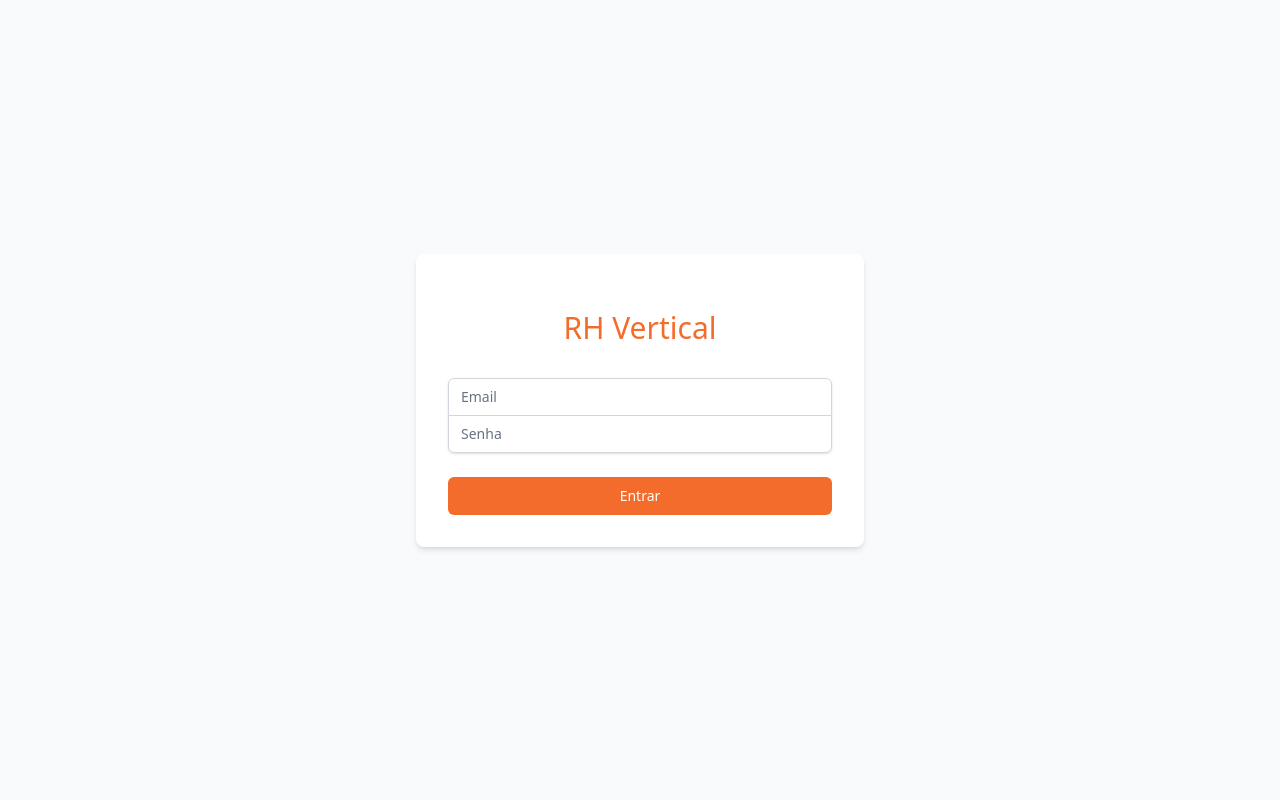
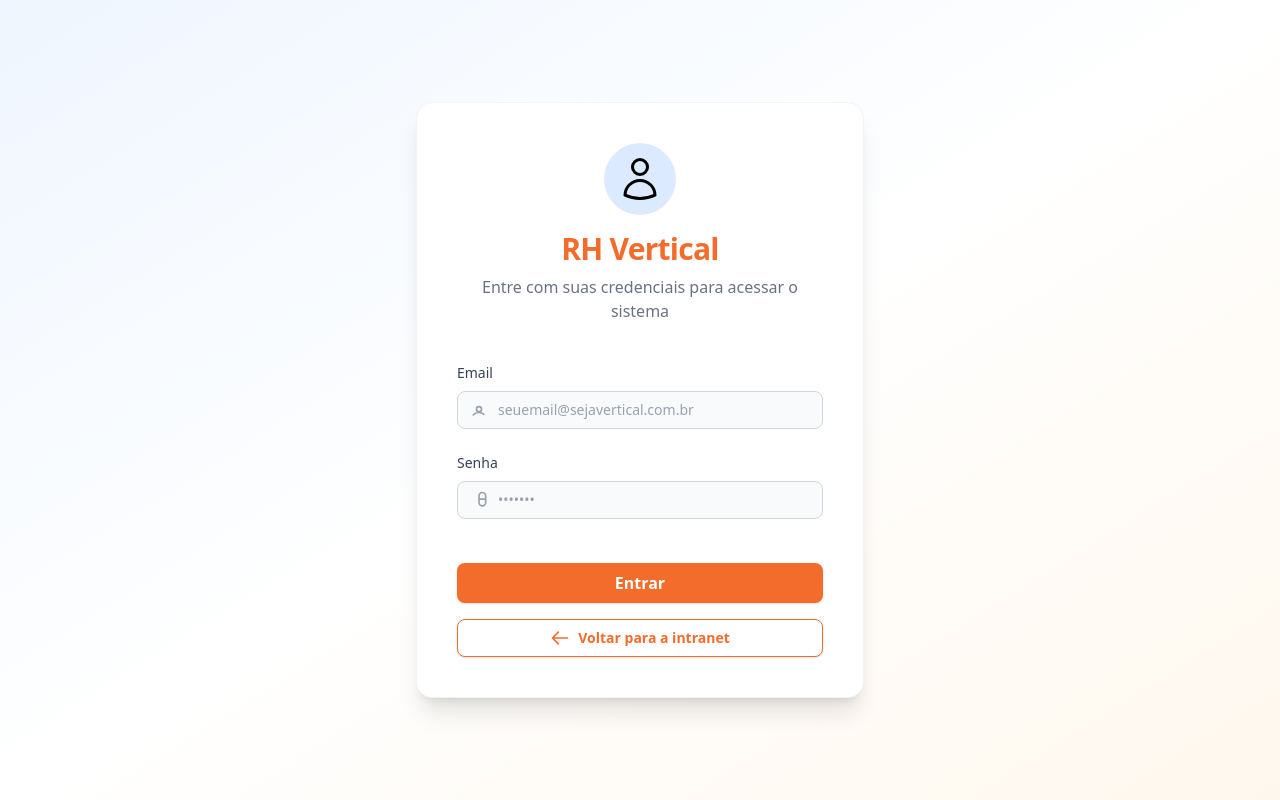
Before and after one commit to SejaVertical/app-rh, a React (Vite) app: page /home in a window 1280 px wide. Built offline with nearby package versions, Linux system fonts and the light colour scheme.

Commit message:
atualizando autenticação

```diff
--- a/src/components/Auth.jsx
+++ b/src/components/Auth.jsx
@@ -1,5 +1,6 @@
 import React, { useState } from "react";
 import { supabase } from "../lib/supabaseclient";
+import { Link, useLocation } from "react-router";
 
 const Auth = () => {
   const [email, setEmail] = useState("");
@@ -13,93 +14,158 @@ const Auth = () => {
     setError(null);
 
     try {
-      // Primeiro, buscamos o usuário pelo email
-      const { data: userData, error: userError } = await supabase
-        .from("users")
-        .select("password")
-        .eq("email", email)
-        .single();
-
-      if (userError) throw userError;
-
-      // Verificamos se a senha corresponde
-      if (userData && userData.password === password) {
-        // Se a senha estiver correta, criamos uma sessão
-        const { data: sessionData, error: sessionError } =
-          await supabase.auth.signInWithPassword({
+      const { data, error } = await supabase.auth.signInWithPassword({
         email,
-            password: userData.password,
+        password,
       });
 
-        if (sessionError) throw sessionError;
+      if (error) throw error;
 
-        // Redirecionar para a página principal após o login
       window.location.href = "/";
-      } else {
+    } catch (err) {
       setError("Email ou senha incorretos");
-      }
-    } catch (err) {
-      setError(err.message);
     } finally {
       setLoading(false);
     }
   };
 
   return (
-    <div className="flex min-h-screen items-center justify-center bg-gray-50">
-      <div className="w-full max-w-md space-y-8 rounded-lg bg-white p-8 shadow-md">
-        <div>
-          <h2 className="mt-6 text-center text-3xl text-[var(--vertical-color)]">
+    <div className="flex min-h-screen items-center justify-center bg-gradient-to-br from-blue-50 via-white to-orange-50">
+      <div className="w-full max-w-md space-y-8 rounded-2xl border border-gray-100 bg-white p-10 shadow-xl">
+        <div className="flex flex-col items-center gap-2">
+          <div className="rounded-full bg-blue-100 p-3">
+            <svg
+              xmlns="http://www.w3.org/2000/svg"
+              fill="none"
+              viewBox="0 0 24 24"
+              strokeWidth={1.5}
+              stroke="currentColor"
+              className="size-12"
+            >
+              <path
+                strokeLinecap="round"
+                strokeLinejoin="round"
+                d="M15.75 6a3.75 3.75 0 1 1-7.5 0 3.75 3.75 0 0 1 7.5 0ZM4.501 20.118a7.5 7.5 0 0 1 14.998 0A17.933 17.933 0 0 1 12 21.75c-2.676 0-5.216-.584-7.499-1.632Z"
+              />
+            </svg>
+          </div>
+          <h2 className="mt-2 text-center text-3xl font-bold tracking-tight text-[var(--vertical-color)]">
             RH Vertical
           </h2>
+          <h3 className="text-center text-base font-light text-gray-500">
+            Entre com suas credenciais para acessar o sistema
+          </h3>
         </div>
-        <form className="mt-8 space-y-6" onSubmit={handleLogin}>
+        <form className="mt-10 space-y-7" onSubmit={handleLogin}>
           {error && (
-            <div className="rounded border border-red-200 bg-red-50 px-4 py-3 text-red-600">
+            <div className="mb-2 rounded border border-red-200 bg-red-50 px-4 py-3 text-sm text-red-600">
               {error}
             </div>
           )}
-          <div className="-space-y-px rounded-md shadow-sm">
+          <div className="space-y-6">
             <div>
-              <label htmlFor="email" className="sr-only">
+              <label
+                htmlFor="email"
+                className="mb-2 block text-sm font-medium text-gray-700"
+              >
                 Email
               </label>
+              <div className="relative flex items-center">
+                <span className="absolute left-3 text-gray-400">
+                  {/* User Icon */}
+                  <svg
+                    xmlns="http://www.w3.org/2000/svg"
+                    className="h-5 w-5"
+                    fill="none"
+                    viewBox="0 0 24 24"
+                    stroke="currentColor"
+                  >
+                    <path
+                      strokeLinecap="round"
+                      strokeLinejoin="round"
+                      strokeWidth={2}
+                      d="M5.121 17.804A9.001 9.001 0 0112 15c2.21 0 4.21.805 5.879 2.146M15 11a3 3 0 11-6 0 3 3 0 016 0z"
+                    />
+                  </svg>
+                </span>
                 <input
                   id="email"
                   name="email"
                   type="email"
                   required
-                className="relative block w-full appearance-none rounded-none rounded-t-md border border-gray-300 px-3 py-2 text-gray-900 placeholder-gray-500 focus:z-10 focus:border-[var(--vertical-color)] focus:ring-[var(--vertical-color)] focus:outline-none sm:text-sm"
-                placeholder="Email"
+                  className="block w-full rounded-lg border border-gray-300 bg-gray-50 py-2 pr-4 pl-10 text-gray-900 placeholder-gray-400 transition focus:border-[var(--vertical-color)] focus:ring-[var(--vertical-color)] focus:outline-none sm:text-sm"
+                  placeholder="seuemail@sejavertical.com.br"
                   value={email}
                   onChange={(e) => setEmail(e.target.value)}
                 />
               </div>
+            </div>
             <div>
-              <label htmlFor="password" className="sr-only">
+              <label
+                htmlFor="password"
+                className="mb-2 block text-sm font-medium text-gray-700"
+              >
                 Senha
               </label>
+              <div className="relative flex items-center">
+                <span className="absolute left-3 text-gray-400">
+                  {/* Lock Icon */}
+                  <svg
+                    xmlns="http://www.w3.org/2000/svg"
+                    className="h-5 w-5"
+                    fill="none"
+                    viewBox="0 0 24 24"
+                    stroke="currentColor"
+                  >
+                    <path
+                      strokeLinecap="round"
+                      strokeLinejoin="round"
+                      strokeWidth={2}
+                      d="M12 11V7a4 4 0 118 0v4m-8 0h8m-8 0v4a4 4 0 008 0v-4"
+                    />
+                  </svg>
+                </span>
                 <input
                   id="password"
                   name="password"
                   type="password"
                   required
-                className="relative block w-full appearance-none rounded-none rounded-b-md border border-gray-300 px-3 py-2 text-gray-900 placeholder-gray-500 focus:z-10 focus:border-[var(--vertical-color)] focus:ring-[var(--vertical-color)] focus:outline-none sm:text-sm"
-                placeholder="Senha"
+                  className="block w-full rounded-lg border border-gray-300 bg-gray-50 py-2 pr-4 pl-10 text-gray-900 placeholder-gray-400 transition focus:border-[var(--vertical-color)] focus:ring-[var(--vertical-color)] focus:outline-none sm:text-sm"
+                  placeholder="•••••••"
                   value={password}
                   onChange={(e) => setPassword(e.target.value)}
                 />
               </div>
             </div>
-
-          <div>
+          </div>
+          <div className="pt-4">
             <button
               type="submit"
               disabled={loading}
-              className="relative flex w-full cursor-pointer justify-center rounded-md border border-transparent bg-[var(--vertical-color)] py-2 text-sm font-medium text-white hover:bg-orange-500"
+              className="flex w-full cursor-pointer justify-center rounded-lg bg-[var(--vertical-color)] py-2 text-base font-semibold text-white shadow transition hover:bg-orange-500"
             >
               {loading ? "Entrando..." : "Entrar"}
             </button>
+            <Link
+              to="https://sejavertical.sharepoint.com/"
+              className="mt-4 flex w-full items-center justify-center gap-2 rounded-lg border border-[var(--vertical-color)] bg-white py-2 text-sm font-semibold text-[var(--vertical-color)] shadow transition hover:bg-blue-50 focus:ring-2 focus:ring-orange-500 focus:ring-offset-2 focus:outline-none"
+            >
+              <svg
+                xmlns="http://www.w3.org/2000/svg"
+                className="h-5 w-5"
+                fill="none"
+                viewBox="0 0 24 24"
+                stroke="currentColor"
+              >
+                <path
+                  strokeLinecap="round"
+                  strokeLinejoin="round"
+                  strokeWidth={2}
+                  d="M10 19l-7-7m0 0l7-7m-7 7h18"
+                />
+              </svg>
+              Voltar para a intranet
+            </Link>
           </div>
         </form>
       </div>
--- a/src/lib/supabaseclient.js
+++ b/src/lib/supabaseclient.js
@@ -3,4 +3,9 @@ import { createClient } from "@supabase/supabase-js";
 const supabaseUrl = import.meta.env.VITE_SUPABASE_URL;
 const supabaseKey = import.meta.env.VITE_SUPABASE_ANON_KEY;
 
-export const supabase = createClient(supabaseUrl, supabaseKey);
+export const supabase = createClient(supabaseUrl, supabaseKey, {
+  auth: {
+    persistSession: true, // Não persiste sessão após fechar o navegador
+    storage: window.sessionStorage, // Usa sessionStorage
+  },
+});
```
Lines whose indentation alone changed are shown as unchanged.
